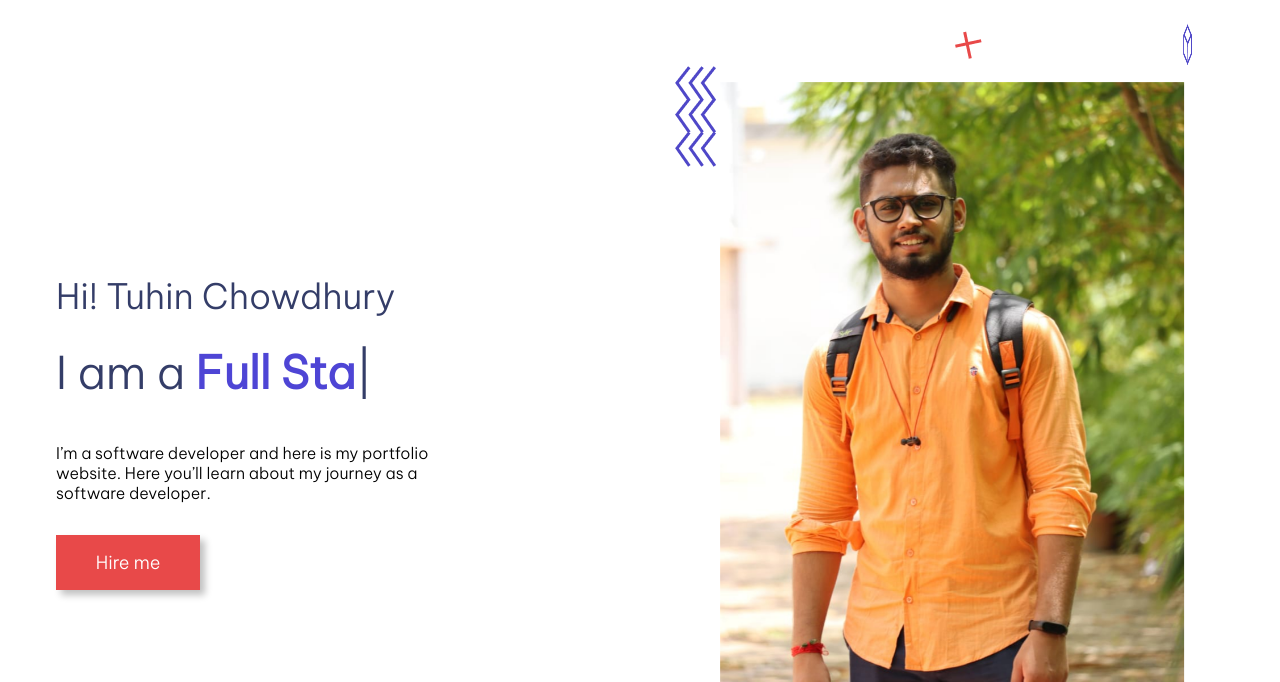
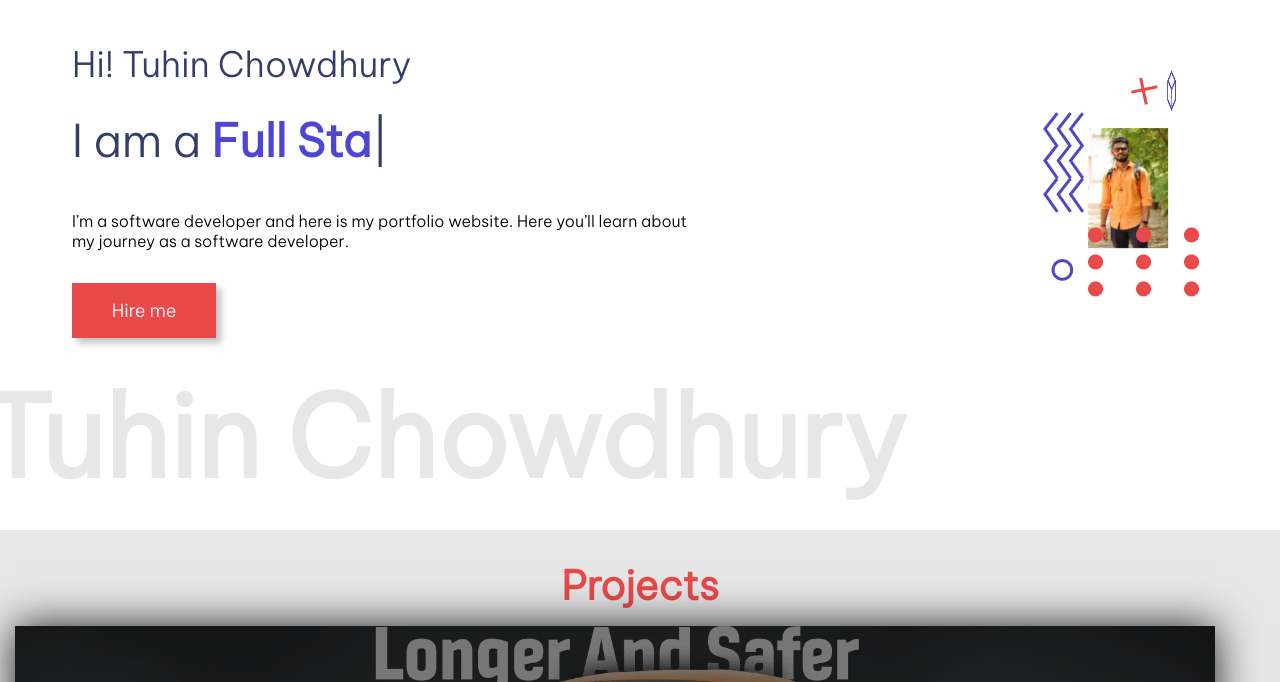
Before and after one commit to Tuhin2001/portfolioWebsite, a plain HTML site: page index.html in a window 1280 px wide. Shown: the part 118-800 px from the top of the page. Drawn offline with nearby package versions, Linux system fonts and the light colour scheme.

Commit message:
Update index.html

```diff
--- a/index.html
+++ b/index.html
@@ -64,7 +64,7 @@
                         <img src="./images/userAsset/plus.png" alt="" />
                       </div>
                       <div class="user-image">
-                        <img src="final_img.jpg" alt="" />
+                        <img src="final_img.jpg" alt="" height="120px"/>
                       </div>
                 </div>
 
```
